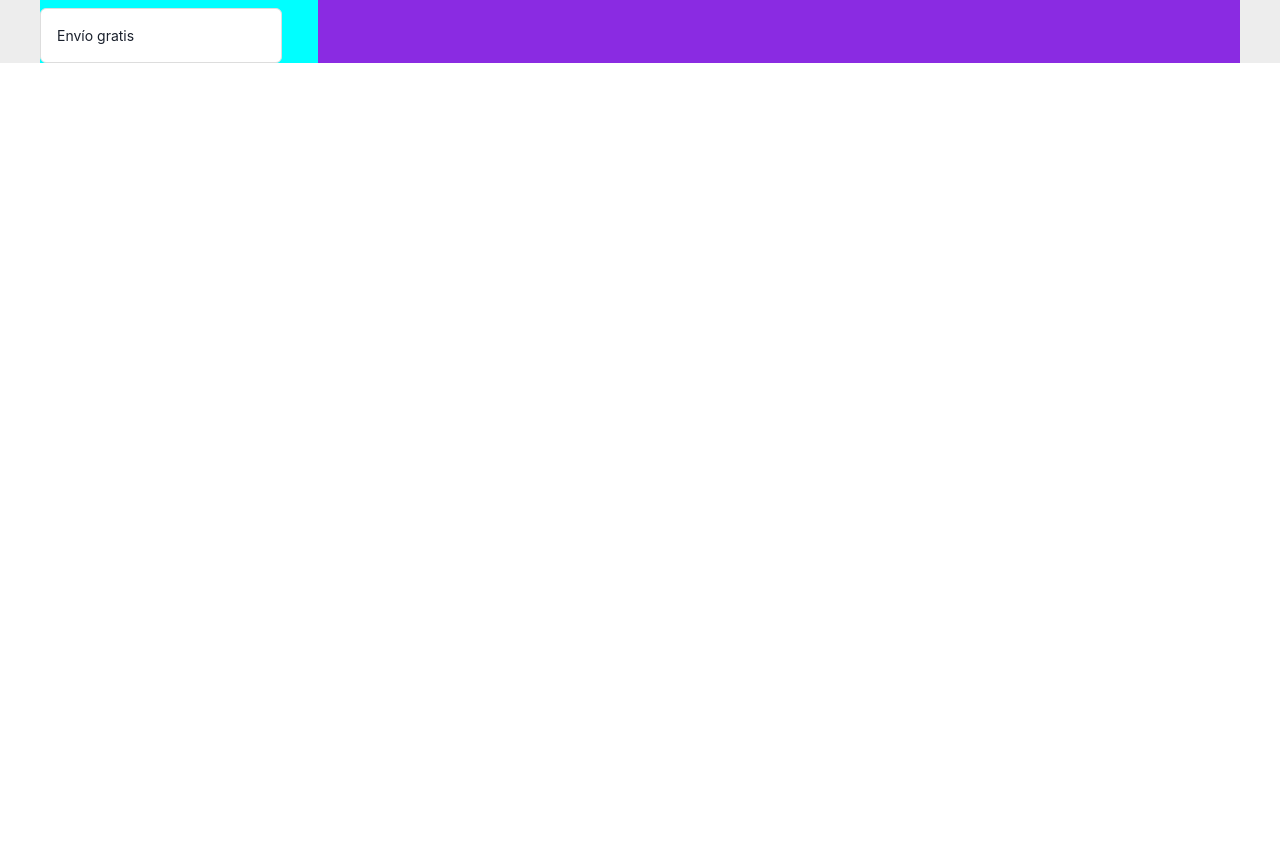
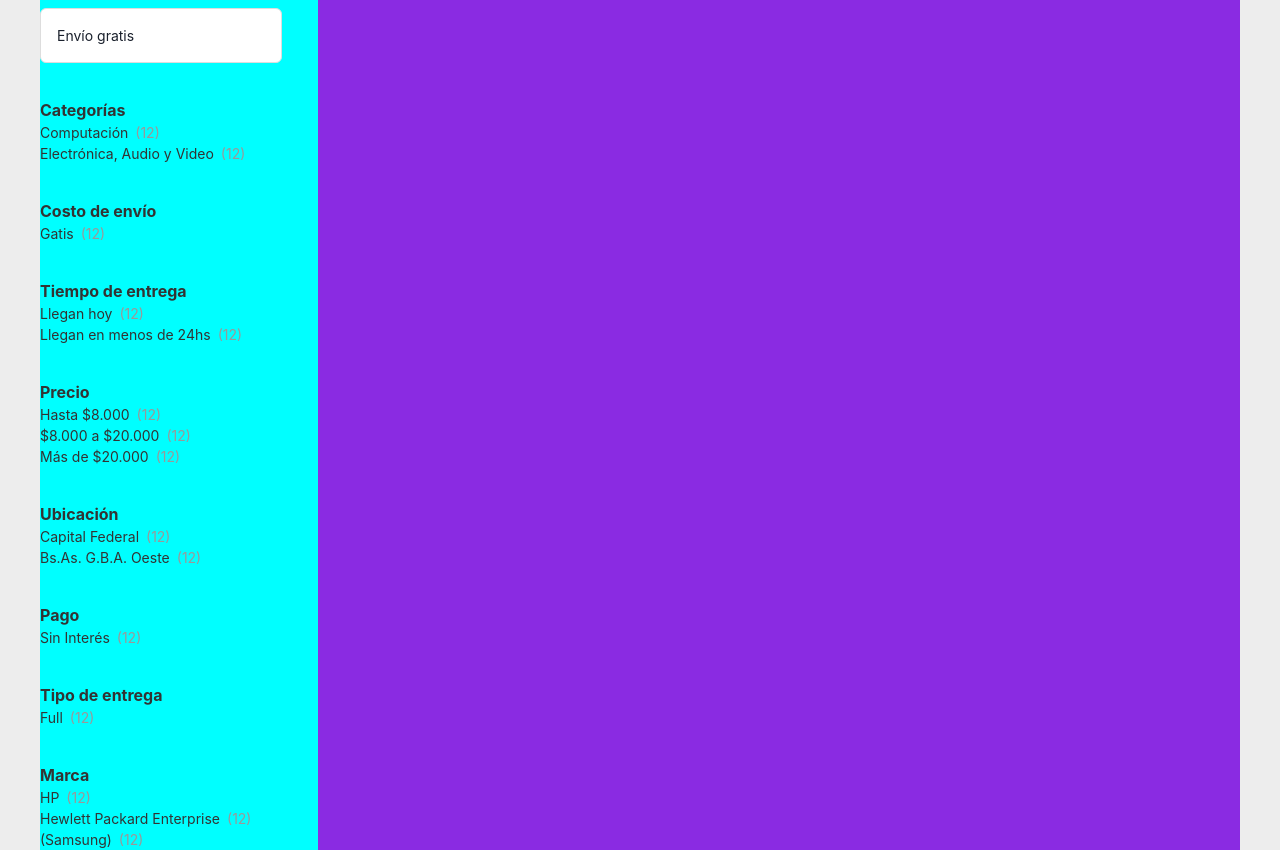
Before and after one commit to CodemiaClub/mercado-libre, a React (Create React App) app: page / in a window 1280 px wide. Shown: the part 858-1708 px from the top of the page. Before the commit the page ends 921 px from the top, so only its background shows below. Built offline with nearby package versions, Linux system fonts and the light colour scheme.

Commit message:
se agrega componente Category y se empieza a implementar en componente Filter

```diff
--- /dev/null
+++ b/src/componentes/Main/Category.jsx
@@ -0,0 +1,23 @@
+import '../../hojas-de-estilo/Styles-Main/Category.css';
+
+function Category({ title, text, text2, text3, numb, numb2, numb3 }) {
+  return (
+    <div className="container-categoty">
+      <p className='title'>{title}</p>
+      <div className="category-product">
+        <p>{text}</p>
+        <p>{numb}</p>
+      </div>
+      <div className="category-product2">
+        <p>{text2}</p>
+        <p>{numb2}</p>
+      </div>
+      <div className="category-product3">
+        <p>{text3}</p>
+        <p>{numb3}</p>
+      </div>
+    </div>
+  )
+}
+
+export default Category;
--- a/src/componentes/Main/FIlter.jsx
+++ b/src/componentes/Main/FIlter.jsx
@@ -1,4 +1,5 @@
 import '../../hojas-de-estilo/Styles-Main/Filter.css';
+import Category from './Category';
 import FilterCard from './FilterCard';
 
 function Filter() {
@@ -11,12 +12,67 @@ function Filter() {
             </div>
             <div className="filtercard">
                 <FilterCard
-                title='Llega mañana'/>
+                    title='Llega mañana' />
                 <FilterCard
-                title='te ahorra envíos'
-                text='con tu carrito de compras' />
+                    title='te ahorra envíos'
+                    text='con tu carrito de compras' />
                 <FilterCard
-                title='Envío gratis'/>
+                    title='Envío gratis' />
+            </div>
+            <div className="filter-category">
+                <Category
+                    title='Categorías'
+                    text='Computación'
+                    numb='(12)'
+                    text2='Electrónica, Audio y Video'
+                    numb2='(12)' />
+
+                <Category
+                    title='Costo de envío'
+                    text='Gatis'
+                    numb='(12)' />
+
+                <Category
+                    title='Tiempo de entrega'
+                    text='Llegan hoy'
+                    numb='(12)'
+                    text2='Llegan en menos de 24hs'
+                    numb2='(12)' />
+
+                <Category
+                    title='Precio'
+                    text='Hasta $8.000'
+                    numb='(12)'
+                    text2='$8.000 a $20.000'
+                    numb2='(12)'
+                    text3='Más de $20.000'
+                    numb3='(12)' />
+
+                <Category
+                    title='Ubicación'
+                    text='Capital Federal'
+                    numb='(12)'
+                    text2='Bs.As. G.B.A. Oeste'
+                    numb2='(12)' />
+
+                <Category
+                    title='Pago'
+                    text='Sin Interés'
+                    numb='(12)' />
+
+                <Category
+                    title='Tipo de entrega'
+                    text='Full'
+                    numb='(12)' />
+
+                <Category
+                    title='Marca'
+                    text='HP'
+                    numb='(12)'
+                    text2='Hewlett Packard Enterprise'
+                    numb2='(12)'
+                    text3='(Samsung)'
+                    numb3='(12)' />
             </div>
         </div>
     )
--- /dev/null
+++ b/src/hojas-de-estilo/Styles-Main/Category.css
@@ -0,0 +1,41 @@
+.container-categoty{
+    margin-top: 35px;
+    color: #333333;
+    font-size: 14px;
+}
+
+.title {
+    font-weight: bold;
+    font-size: 16px;
+}
+
+.category-product{
+    cursor: pointer;
+    display: flex;
+
+}
+
+.category-product2{
+    cursor: pointer;
+    display: flex;
+}
+
+.category-product3{
+    cursor: pointer;
+    display: flex;
+}
+
+.category-product p:last-child{
+    margin-left: 7px;
+    color: #999999;
+}
+
+.category-product2 p:last-child{
+    margin-left: 7px;
+    color: #999999;
+}
+
+.category-product3 p:last-child{
+    margin-left: 7px;
+    color: #999999;
+}
```
